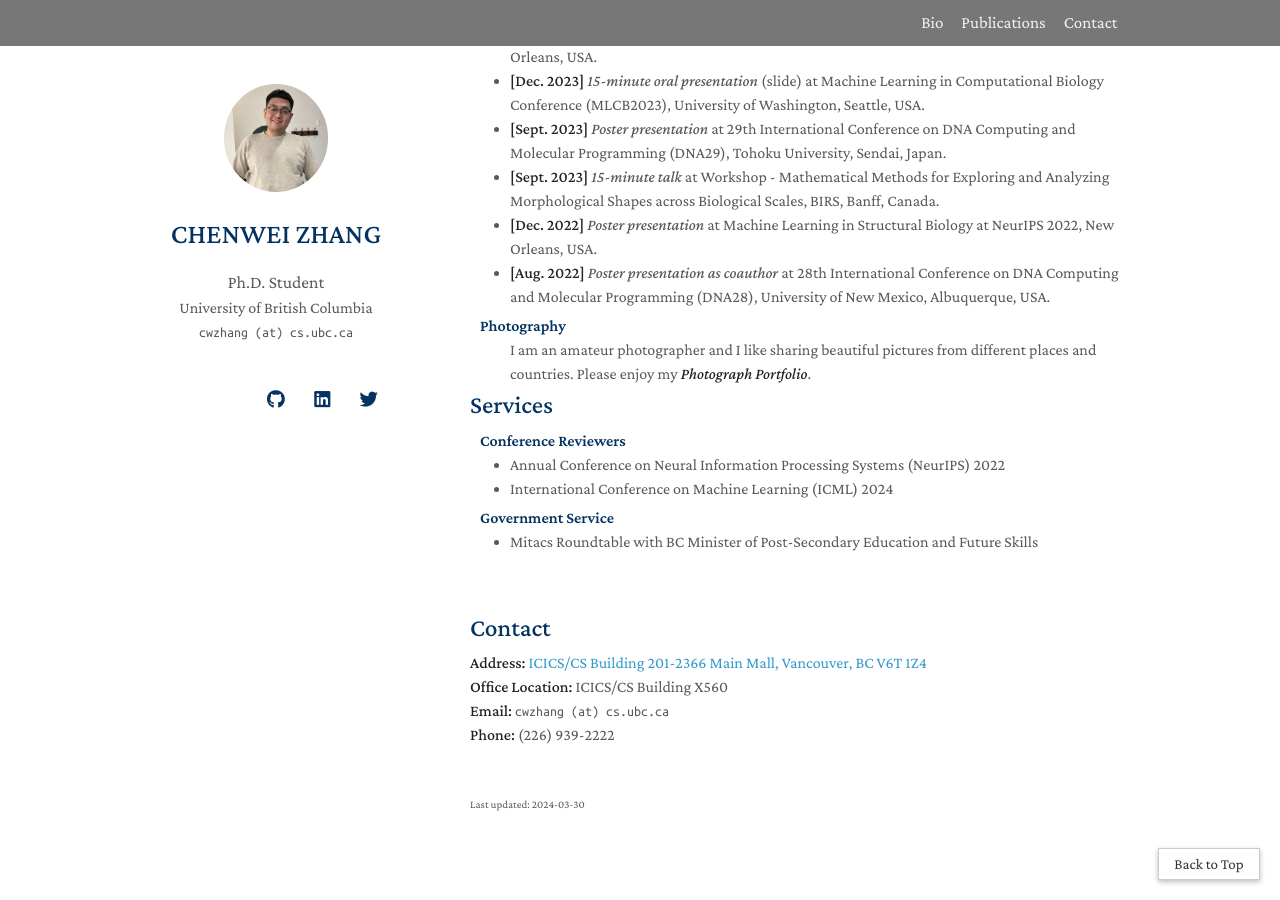
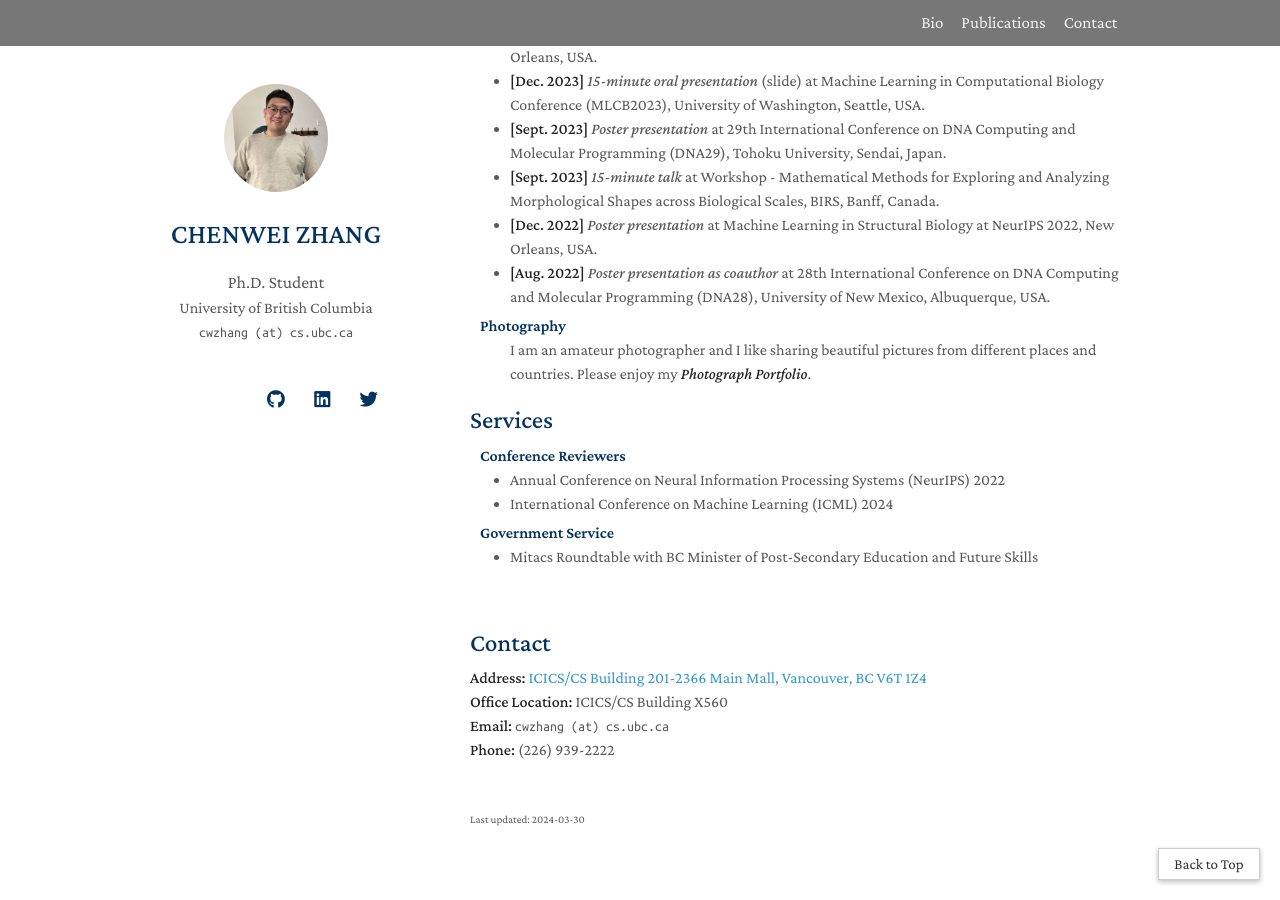
Before and after one commit to chenwei-zhang/chenwei-zhang.github.io, a Jekyll site: the page built from index.md, in a window 1280 px wide and 900 px high, scrolled down 3330 px. Built offline with Jekyll 4.4.1, drawn with Linux system fonts in a browser that asks for light colours; nearby versions of some CDN libraries; a style sheet for code colours, icons or effects is not loaded; our own code applies the rules of GitHub Pages for plain Markdown files.

Commit message:
regular update

```diff
--- a/_includes/activity.md
+++ b/_includes/activity.md
@@ -19,7 +19,7 @@
 
 <h4 style="margin:0 10px 0;">Photography</h4>
 
-<ul style="margin:0 0 5px;">
+<ul style="margin:0 0 20px;">
   I am an amateur photographer and I like sharing beautiful pictures from different places and countries. Please enjoy my
   <a href="https://imgur.com/user/ChenweiZhang/posts"><autocolor><strong><i>Photograph Portfolio</i></strong></autocolor></a>.
 </ul>
```
